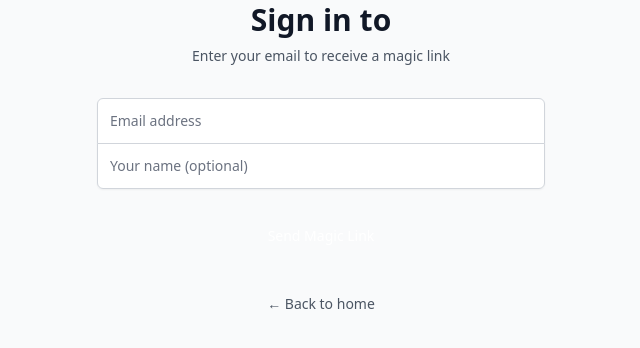
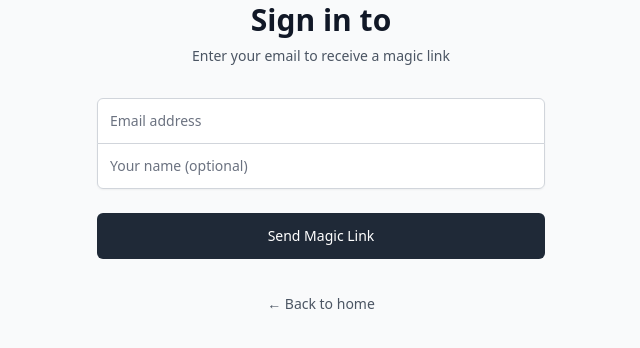
Before and after one commit to cogitex/rfbooking-fastapi-oss, a FastAPI app: template templates/login.html in a window 1280 px wide. Shown: the part 258-606 px from the top of the page, without its empty margins (319-959 px from the left). Run offline with FastAPI, Linux system fonts and the light colour scheme; the template is opened without the code that fills it, so the values that code supplies are empty; parts of the project's set-up code (start-up, migrations or seed data) failed here and were passed over.

Commit message:
UI alignment step 6: Login page colors orange → charcoal
Button: bg-orange-600 → bg-gray-800
Focus rings: ring-orange-500 → ring-gray-700
Verify link: text-orange-600 → text-gray-700

Co-Authored-By: Claude Opus 4.6 <noreply@anthropic.com>

```diff
--- a/templates/login.html
+++ b/templates/login.html
@@ -37,13 +37,13 @@
                 <div>
                     <label for="email" class="sr-only">Email address</label>
                     <input id="email" name="email" type="email" autocomplete="email" required
-                        class="appearance-none rounded-t-md relative block w-full px-3 py-3 border border-gray-300 placeholder-gray-500 text-gray-900 focus:outline-none focus:ring-orange-500 focus:border-orange-500 focus:z-10 sm:text-sm"
+                        class="appearance-none rounded-t-md relative block w-full px-3 py-3 border border-gray-300 placeholder-gray-500 text-gray-900 focus:outline-none focus:ring-gray-700 focus:border-gray-700 focus:z-10 sm:text-sm"
                         placeholder="Email address">
                 </div>
                 <div>
                     <label for="name" class="sr-only">Your name</label>
                     <input id="name" name="name" type="text" autocomplete="name"
-                        class="appearance-none rounded-b-md relative block w-full px-3 py-3 border border-gray-300 placeholder-gray-500 text-gray-900 focus:outline-none focus:ring-orange-500 focus:border-orange-500 focus:z-10 sm:text-sm"
+                        class="appearance-none rounded-b-md relative block w-full px-3 py-3 border border-gray-300 placeholder-gray-500 text-gray-900 focus:outline-none focus:ring-gray-700 focus:border-gray-700 focus:z-10 sm:text-sm"
                         placeholder="Your name (optional)">
                 </div>
             </div>
@@ -54,12 +54,12 @@
 
             <div id="dev-link" class="hidden bg-yellow-50 border border-yellow-200 rounded-md p-4">
                 <p class="text-sm text-yellow-800 mb-2">Email is disabled. Use this link to sign in:</p>
-                <a id="verify-link" href="#" class="text-orange-600 hover:underline break-all"></a>
+                <a id="verify-link" href="#" class="text-gray-700 hover:underline break-all"></a>
             </div>
 
             <div>
                 <button type="submit" id="submit-btn"
-                    class="group relative w-full flex justify-center py-3 px-4 border border-transparent text-sm font-medium rounded-md text-white bg-orange-600 hover:bg-orange-700 focus:outline-none focus:ring-2 focus:ring-offset-2 focus:ring-orange-500">
+                    class="group relative w-full flex justify-center py-3 px-4 border border-transparent text-sm font-medium rounded-md text-white bg-gray-800 hover:bg-gray-900 focus:outline-none focus:ring-2 focus:ring-offset-2 focus:ring-gray-700">
                     <span id="btn-text">Send Magic Link</span>
                     <span id="btn-loading" class="hidden">
                         <svg class="animate-spin h-5 w-5 text-white" xmlns="http://www.w3.org/2000/svg" fill="none" viewBox="0 0 24 24">
```
